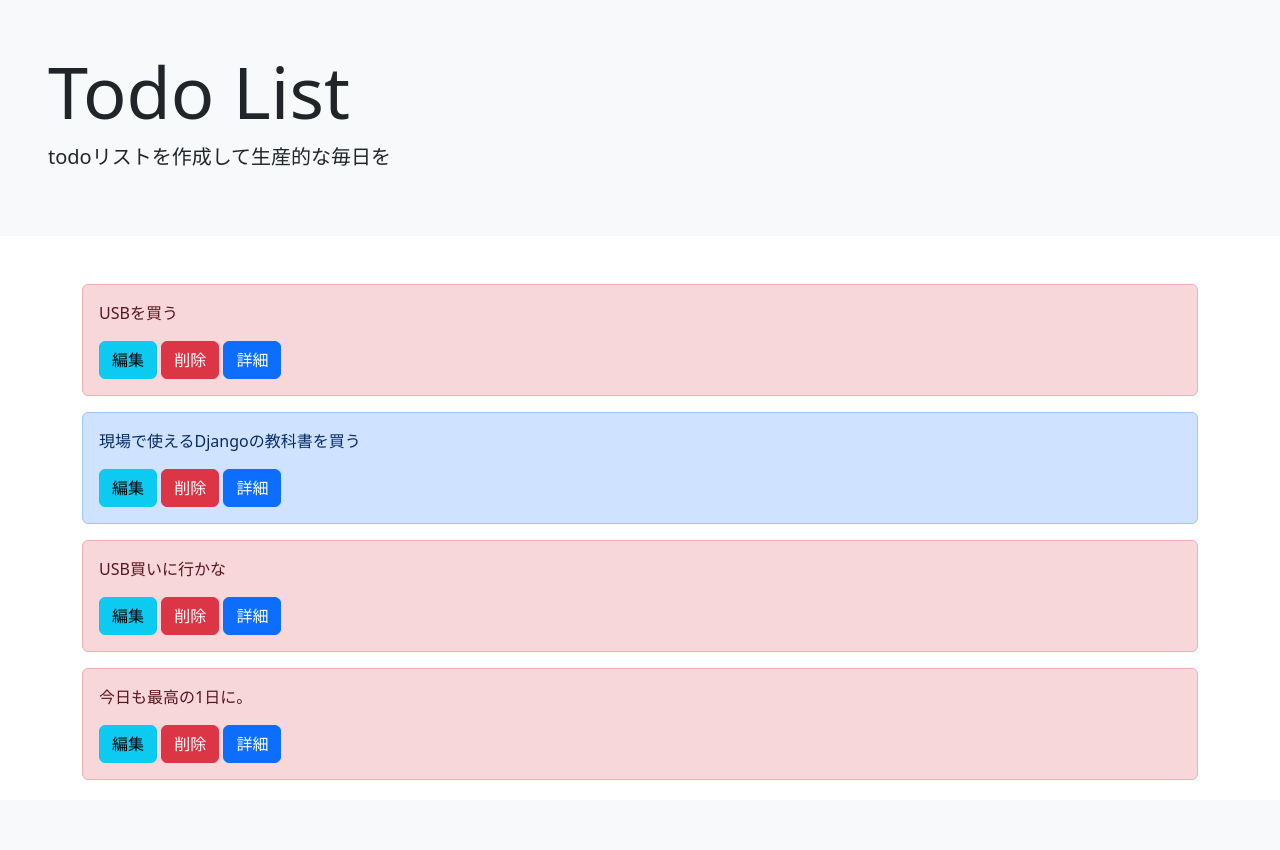
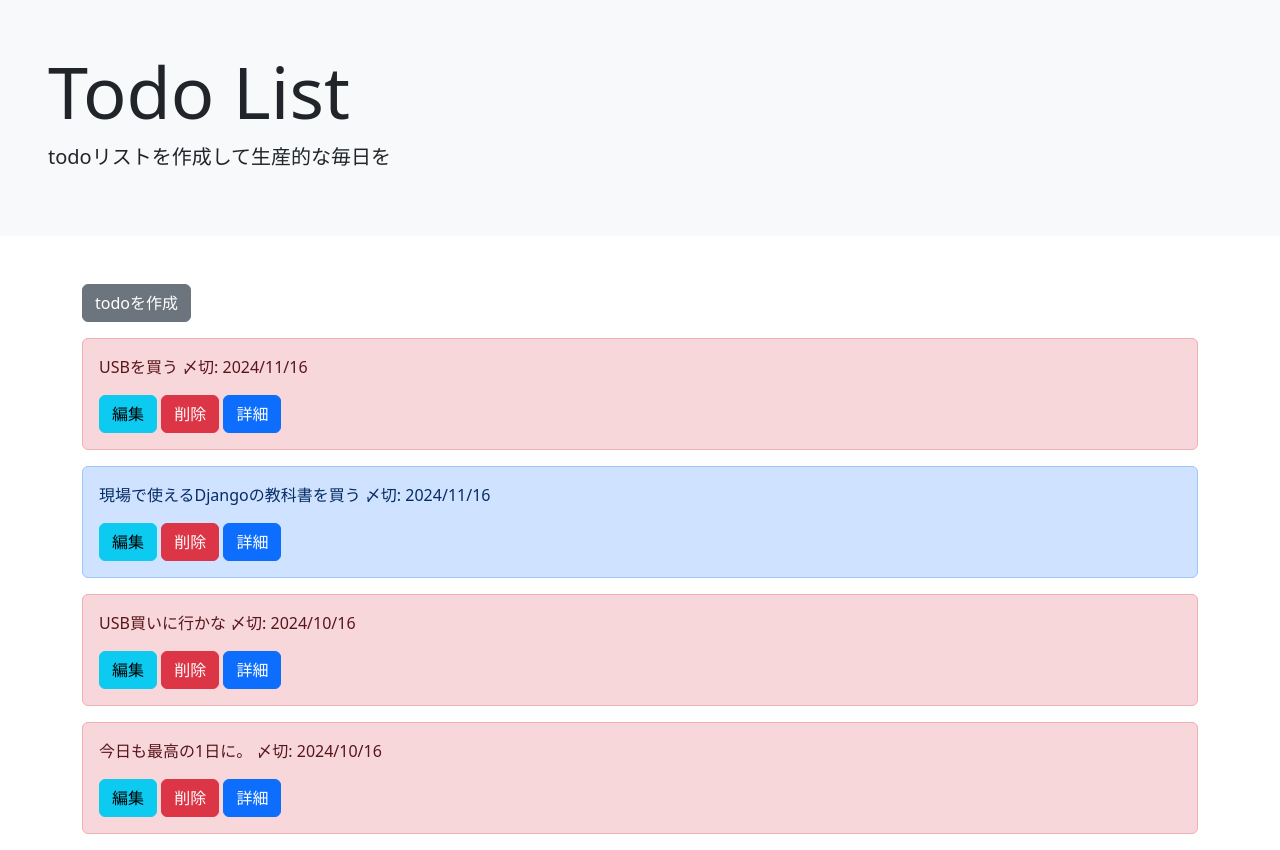
Before and after one commit to hirokishimizu39/django_todo_project, a Django app: page /list/ in a window 1280 px wide. Before the commit the page ends 780 px from the top, so only its background shows below. Run offline with Django 5.2, Linux system fonts and the light colour scheme; data comes from the database, SQL or seed files in the repository; both versions use the stored data as it was after the commit.

Commit message:
リファクタリングを実施

```diff
--- a/templates/list.html
+++ b/templates/list.html
@@ -9,9 +9,10 @@
 
 {% block content %}
 <div class="container">
+    <a href="{% url 'create' %}" class="btn btn-secondary mb-3" tabindex="-1" role="button" aria-disabled="true">todoを作成</a>
   {% for item in object_list %}
   <div class="alert alert-{{item.priority}}" role="alert">
-    <p>{{item.title}}</p>
+    <p>{{item.title}}  〆切: {{ item.duedate | date:"o/n/j"}}</p>
     <a href="{% url 'update' item.pk %}" class="btn btn-info" tabindex="-1" role="button" aria-disabled="true">編集</a>
     <a href="{% url 'delete' item.pk %}" class="btn btn-danger" tabindex="-1" role="button" aria-disabled="true">削除</a>
     <a href="{% url 'detail' item.pk %}" class="btn btn-primary" tabindex="-1" role="button" aria-disabled="true">詳細</a>
```
Also changed, not shown: db.sqlite3.
